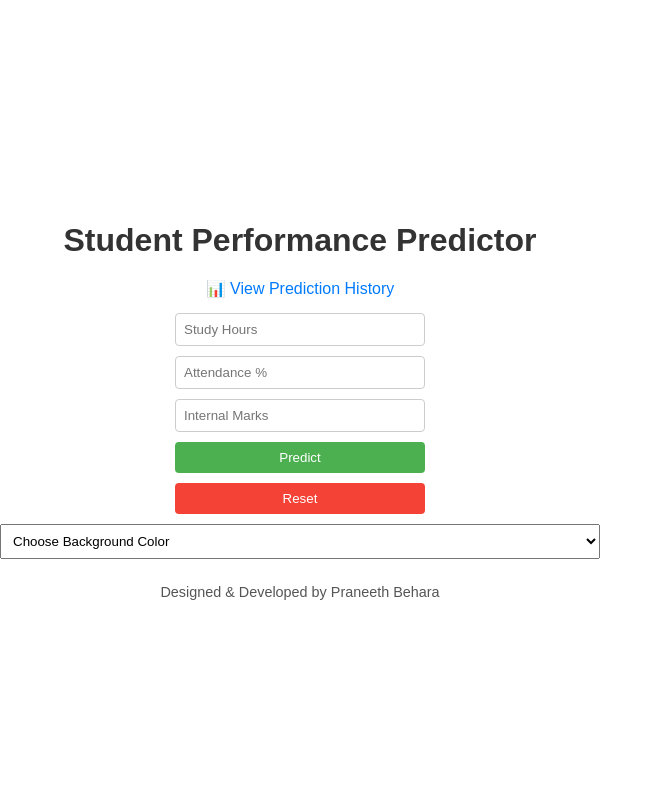
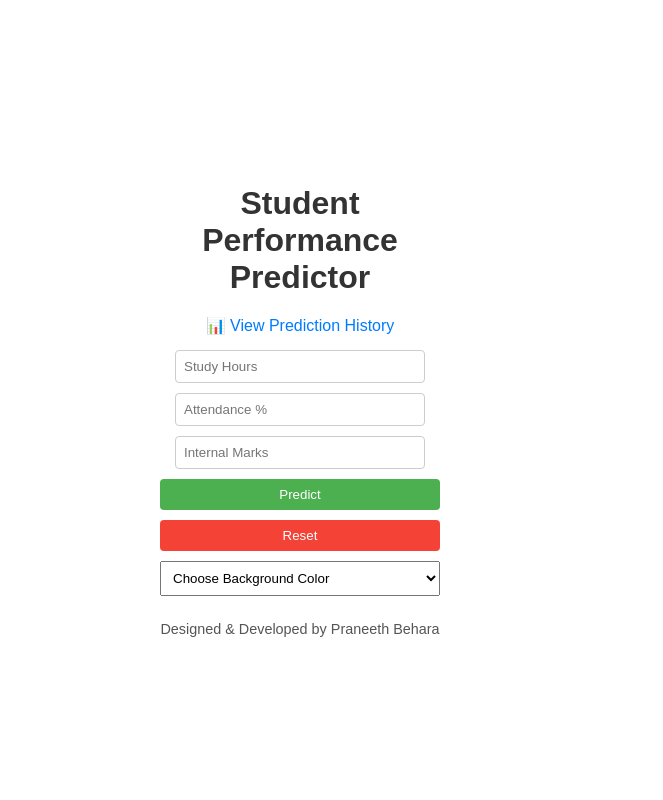
Before and after one commit to praneethbehara11/students_performance_predictor, a Flask app: page / in a window 1280 px wide. Shown: the whole page, without its empty margins (0-663 px from the left). Run offline with Flask 3, Linux system fonts and the light colour scheme; parts of the project's set-up code (start-up, migrations or seed data) failed here and were passed over.

Commit message:
Update index.html

```diff
--- a/templates/index.html
+++ b/templates/index.html
@@ -4,23 +4,27 @@
     <title>Student Performance Predictor</title>
     <link rel="stylesheet" href="{{ url_for('static', filename='style.css') }}">
     <style>
-        body {
-            font-family: Arial, sans-serif;
+        html, body {
             margin: 0;
             padding: 0;
-            min-height: 100vh; /* Ensures body takes full viewport height for vertical centering */
+            height: 100%;
+            font-family: Arial, sans-serif;
+        }
+        body {
             display: flex;
-            flex-direction: column; /* Stacks children vertically */
-            justify-content: center; /* Centers children along the main axis (vertically, since flex-direction is column) */
-            align-items: center; /* Centers children along the cross-axis (horizontally, since flex-direction is column) */
+            justify-content: center;
+            align-items: center;
             background-color: white;
+        }
+        .container {
+            text-align: center;
+            width: 280px;
         }
         h1 {
             margin-bottom: 10px;
         }
         form {
             margin-top: 10px;
-            width: 250px; /* This sets the form's width, but align-items should center this 250px block */
         }
         input[type="text"], input[type="submit"], button, select {
             margin: 5px 0;
@@ -34,6 +38,7 @@
             font-size: 1.1em;
         }
         a {
+            display: inline-block;
             margin-top: 10px;
             text-decoration: none;
             color: #007BFF;
@@ -46,14 +51,15 @@
     </style>
 </head>
 <body>
+<div class="container">
     <h1>Student Performance Predictor</h1>
 
     <a href="/history">📊 View Prediction History</a>
 
-    <form method="POST">
-        <input type="text" name="hours" placeholder="Study Hours" value="{{ hours }}" required>
-        <input type="text" name="attendance" placeholder="Attendance %" value="{{ attendance }}" required>
-        <input type="text" name="internal" placeholder="Internal Marks" value="{{ internal }}" required>
+    <form method="POST" onsubmit="return validateInputs()">
+        <input type="text" name="hours" id="hours" placeholder="Study Hours" value="{{ hours }}" required>
+        <input type="text" name="attendance" id="attendance" placeholder="Attendance %" value="{{ attendance }}" required>
+        <input type="text" name="internal" id="internal" placeholder="Internal Marks" value="{{ internal }}" required>
 
         <input type="submit" value="Predict">
         <button type="reset">Reset</button>
@@ -83,5 +89,19 @@
     <footer>
         Designed & Developed by Praneeth Behara
     </footer>
+</div>
+
+<script>
+    function validateInputs() {
+        let hours = document.getElementById('hours').value;
+        let attendance = document.getElementById('attendance').value;
+        let internal = document.getElementById('internal').value;
+        if (isNaN(hours) || isNaN(attendance) || isNaN(internal)) {
+            alert("❗ Please enter only numbers for all fields.");
+            return false;
+        }
+        return true;
+    }
+</script>
 </body>
 </html>
```
